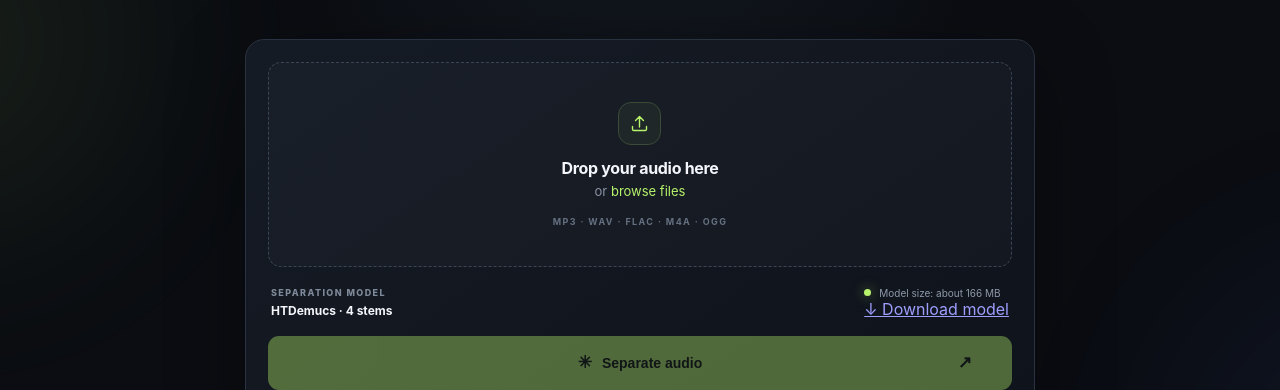
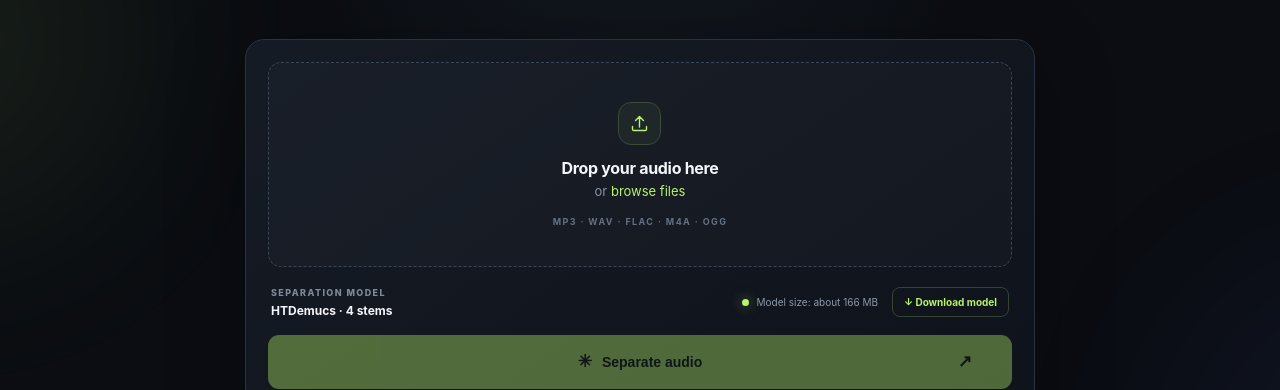
Before and after one commit to 1alind/audio-source-separation, a plain HTML site: page index.html in a window 1280 px wide. Shown: the part 410-800 px from the top of the page. Drawn offline with Linux system fonts and the light colour scheme.

Commit message:
Style model download button

```diff
--- a/styles.css
+++ b/styles.css
@@ -16,7 +16,7 @@ h1{font-size:clamp(48px,8vw,76px);line-height:.99;letter-spacing:-4.5px;margin:2
 .upload-content{padding:25px 12px}.upload-icon{width:43px;height:43px;border:1px solid #3c4a38;background:#b7f36b0c;border-radius:13px;margin:0 auto 13px;display:grid;place-items:center;color:var(--accent)}.upload-icon svg{width:21px;height:21px;fill:none;stroke:currentColor;stroke-width:1.6;stroke-linecap:round;stroke-linejoin:round}
 .upload-content h2{font-size:16px;margin:0 0 5px;letter-spacing:-.3px}.upload-content p{font-size:13px;color:var(--muted);margin:0}.text-button{border:0;background:none;color:var(--accent);font:inherit;padding:0;cursor:pointer}.file-types{font-size:9px;letter-spacing:1.4px;color:#657081;margin-top:17px;font-weight:700}
 .selected-file{display:flex;align-items:center;gap:13px;width:100%;padding:20px;text-align:left}.file-icon{width:43px;height:43px;border-radius:12px;background:#b7f36b14;color:var(--accent);display:grid;place-items:center;font-size:23px}.file-info{display:flex;flex-direction:column;gap:5px;min-width:0;flex:1}.file-info strong{font-size:13px;overflow:hidden;text-overflow:ellipsis;white-space:nowrap}.file-info span{font-size:11px;color:var(--muted)}.icon-button{border:1px solid var(--line);background:#1b222d;color:#aab3c0;width:32px;height:32px;border-radius:9px;font-size:21px;cursor:pointer}
-.model-row{display:flex;align-items:center;justify-content:space-between;padding:20px 3px 17px;gap:10px}.model-info{display:flex;flex-direction:column;gap:5px}.model-label{font-size:9px;letter-spacing:1.4px;color:#7e8999;font-weight:800}.model-info strong{font-size:12px;font-weight:650}.model-size{display:flex;align-items:center;gap:8px;color:#8e99a8;font-size:10px}
+.model-row{display:flex;align-items:center;justify-content:space-between;padding:20px 3px 17px;gap:10px}.model-info{display:flex;flex-direction:column;gap:5px}.model-label{font-size:9px;letter-spacing:1.4px;color:#7e8999;font-weight:800}.model-info strong{font-size:12px;font-weight:650}.model-size{display:flex;align-items:center;gap:8px;color:#8e99a8;font-size:10px}.model-actions{display:flex;align-items:center;gap:14px}.model-download{display:inline-flex;align-items:center;justify-content:center;padding:8px 11px;border:1px solid #354333;border-radius:8px;color:var(--accent);text-decoration:none;font-size:10px;font-weight:750;white-space:nowrap}.model-download:hover{background:#b7f36b10}
 .separate-button{width:100%;height:54px;border:0;border-radius:11px;background:var(--accent);color:#10150b;font-size:14px;font-weight:800;display:flex;align-items:center;justify-content:center;gap:10px;cursor:pointer;transition:.18s}.separate-button:hover:not(:disabled){background:var(--accent2);transform:translateY(-1px);box-shadow:0 7px 25px #b7f36b22}.separate-button:disabled{opacity:.38;cursor:not-allowed}.button-spark{font-size:17px}.button-arrow{position:absolute;right:calc((100% - min(100% - 40px,790px))/2 + 43px);font-size:17px}
 .progress-panel{margin-top:17px;padding:16px;background:#0c1118;border:1px solid #283240;border-radius:11px}.progress-heading{display:flex;justify-content:space-between;align-items:center;font-size:12px}.progress-heading>div{display:flex;align-items:center;gap:9px}.progress-heading>span{color:var(--accent);font-variant-numeric:tabular-nums}.working-pulse{width:7px;height:7px;border-radius:50%;background:var(--accent);box-shadow:0 0 0 4px #b7f36b18;animation:pulse 1.2s infinite}.progress-track{height:5px;background:#252d39;border-radius:9px;margin:13px 0 9px;overflow:hidden}.progress-fill{height:100%;width:0;background:var(--accent);border-radius:9px;transition:width .2s}.progress-panel p{font-size:10px;color:#8792a2;margin:0;line-height:1.5}
 .error-box{margin-top:14px;border:1px solid #713c42;background:#351d23;color:#ffc1c5;border-radius:10px;padding:12px;font-size:12px;line-height:1.55}
@@ -28,4 +28,4 @@ h1{font-size:clamp(48px,8vw,76px);line-height:.99;letter-spacing:-4.5px;margin:2
 footer{max-width:1120px;margin:auto;padding:22px 28px 28px;border-top:1px solid #ffffff0d;display:flex;justify-content:space-between;gap:15px;color:#657080;font-size:9px;letter-spacing:.5px}footer span:first-child{font-weight:800;letter-spacing:1.5px;color:#8993a1}
 .hidden{display:none!important}
 @keyframes pulse{50%{box-shadow:0 0 0 7px #b7f36b08;opacity:.7}}
-@media(max-width:600px){.topbar{height:64px;padding:0 20px}.shell{width:calc(100% - 28px)}.hero{padding:58px 0 32px}h1{letter-spacing:-3px}.hero-copy{font-size:13px;padding:0 8px}.workspace{padding:14px;border-radius:15px}.upload-card{min-height:185px}.model-row{align-items:flex-start;flex-direction:column;gap:10px;padding:17px 2px}.button-arrow{right:30px}.stem-grid{grid-template-columns:1fr}.results{padding-top:48px}.results-heading h2{font-size:25px}.how-it-works{grid-template-columns:1fr;gap:17px;padding:40px 4px 48px}footer{padding:19px 18px;flex-direction:column;gap:8px}.privacy{font-size:10px}}
+@media(max-width:600px){.topbar{height:64px;padding:0 20px}.shell{width:calc(100% - 28px)}.hero{padding:58px 0 32px}h1{letter-spacing:-3px}.hero-copy{font-size:13px;padding:0 8px}.workspace{padding:14px;border-radius:15px}.upload-card{min-height:185px}.model-row{align-items:flex-start;flex-direction:column;gap:10px;padding:17px 2px}.model-actions{width:100%;justify-content:space-between;flex-wrap:wrap}.button-arrow{right:30px}.stem-grid{grid-template-columns:1fr}.results{padding-top:48px}.results-heading h2{font-size:25px}.how-it-works{grid-template-columns:1fr;gap:17px;padding:40px 4px 48px}footer{padding:19px 18px;flex-direction:column;gap:8px}.privacy{font-size:10px}}
```
